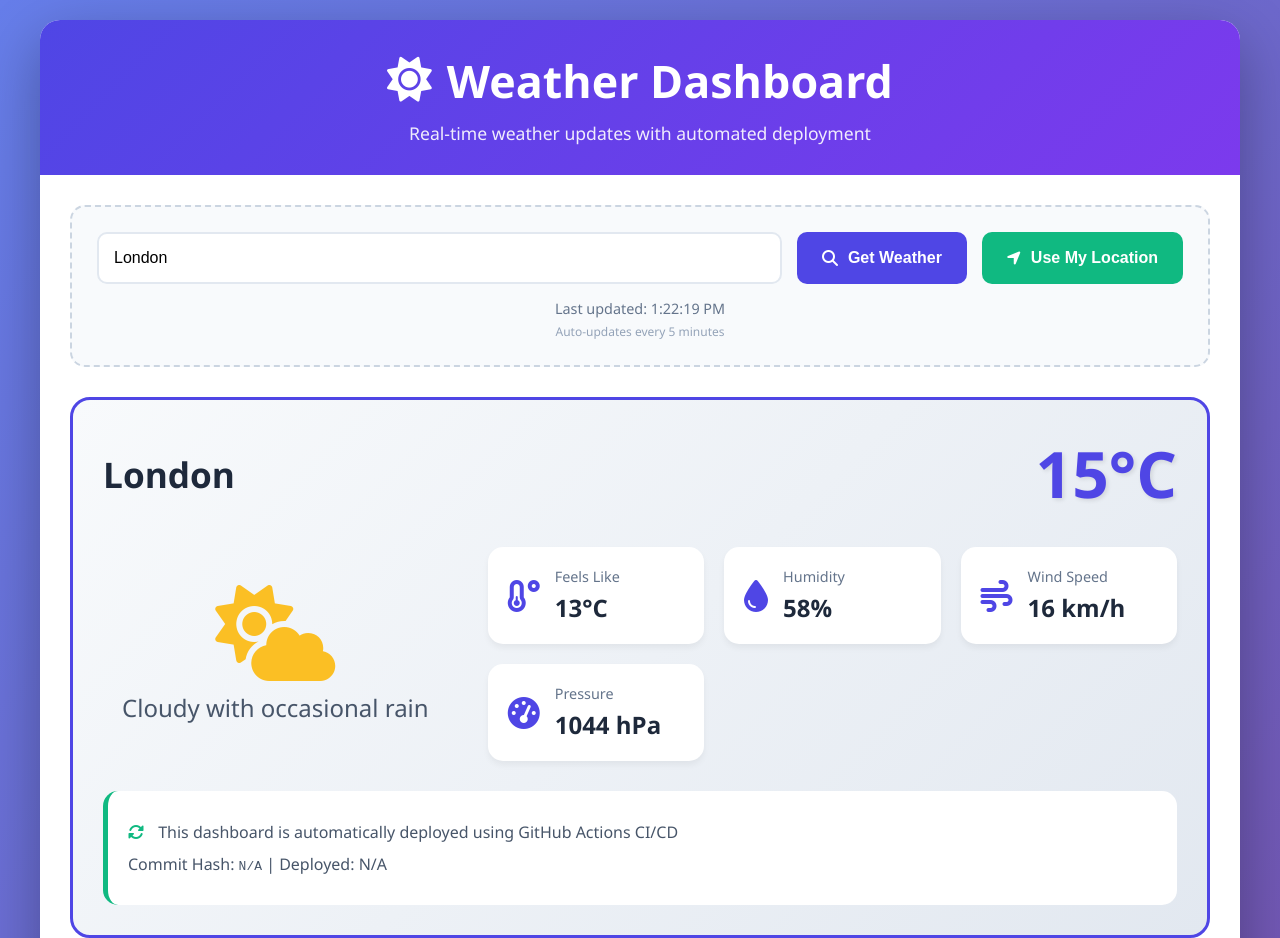
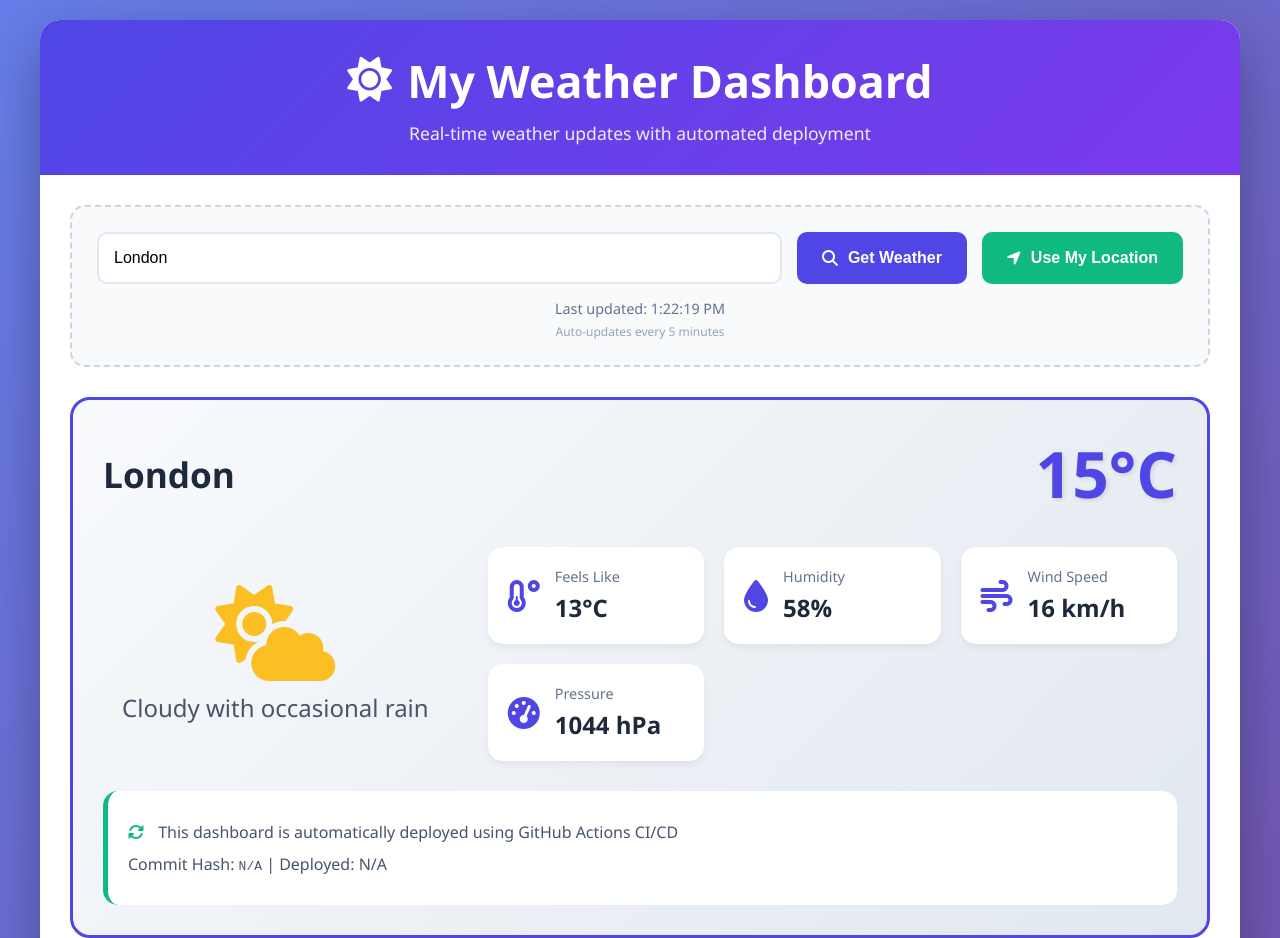
Before and after one commit to godack1905/weather-dashboard, a website: page index.html in a window 1280 px wide. Shown: the top 938 px of the page. Drawn offline with Linux system fonts and the light colour scheme; no server answers.

Commit message:
Testing workflow

```diff
--- a/index.html
+++ b/index.html
@@ -12,7 +12,7 @@
 <body>
     <div class="container">
         <header>
-            <h1><i class="fas fa-sun"></i>Weather Dashboard</h1>
+            <h1><i class="fas fa-sun"></i>My Weather Dashboard</h1>
             <p class="subtitle">Real-time weather updates with automated deployment</p>
         </header>
 
```
